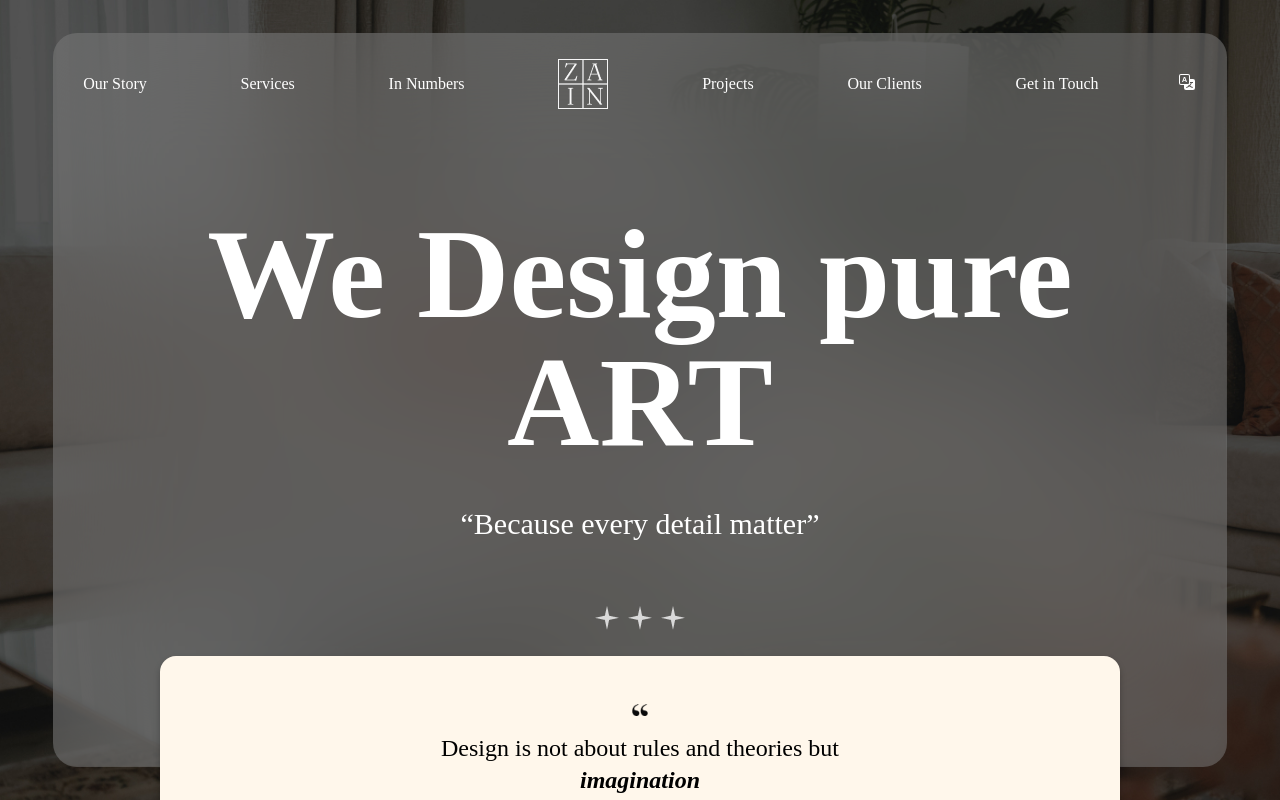
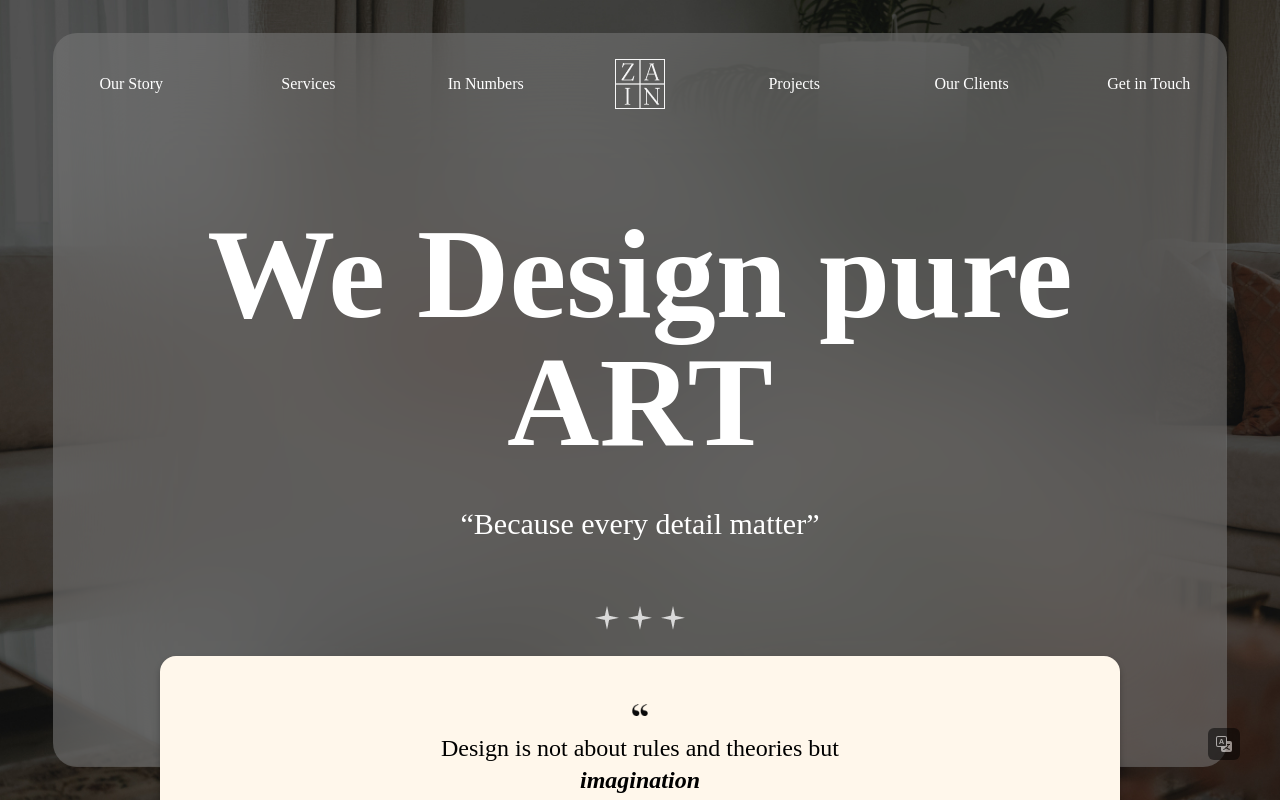
Before and after one commit to amxr21/zain-interior-website, a React (Vite) app in the folder frontend/: page / in a window 1280 px wide. Shown: the top 800 px of the page. Built offline with nearby package versions, Linux system fonts and the light colour scheme.

Commit message:
update translation button & fix some bugs

```diff
--- a/frontend/src/App.jsx
+++ b/frontend/src/App.jsx
@@ -10,7 +10,7 @@ import { LanguageContextWrapper } from "./context/LanguageContext"
 
 function App(){
   return (
-    <div className="bg-[#FFFAF3] font-[Doran]">
+    <div className="bg-[#FFFAF3] font-[Doran] relative">
       <LanguageContextWrapper>
         <NavBar/>
         <Home/>
--- a/frontend/src/components/Connect.jsx
+++ b/frontend/src/components/Connect.jsx
@@ -1,16 +1,19 @@
 import { translations } from "../data";
 
+import { ConnectMedia } from "./index";
 
-const Connect = () => {
+const Connect = ({ language }) => {
     return (
-        <div id="Connect" className="flex gap-x-2 ">
-            <h2 className="mr-5 font-semibold">Connect: </h2>
+        <div id="Connect" className="flex gap-x-8 ">
+            <h2 className="font-semibold">{language == 'ar' ? "أقرب" : 'Connect'}:</h2>
             <ul className="flex gap-x-2 grow justify-between font-extralight">
-                <li><a href="">WhatsApp</a></li>
-                <li><a href="">Instagram</a></li>
-                <li><a href="">TikTok</a></li>
-                <li><a href="">Maps</a></li>
-            </ul>
+                {
+                    Object.entries(translations[language].footer.contact.connect).map((connectMedia) => {
+                        return (
+                            <ConnectMedia key={connectMedia} link={connectMedia[1]} title={connectMedia[0]}/>
+                        )
+                    })
+                }</ul>
         </div>
     )
 }
--- /dev/null
+++ b/frontend/src/components/ConnectMedia.jsx
@@ -0,0 +1,8 @@
+const ConnectMedia = ({title, link}) => {
+    return (
+        <li><a href="">{title}</a></li>
+    )
+}
+
+
+export default ConnectMedia
--- a/frontend/src/components/GetInTouch.jsx
+++ b/frontend/src/components/GetInTouch.jsx
@@ -9,7 +9,7 @@ const GetInTouch = ({lang}) => {
                 <p>{translations[lang].footer.contact.location}</p>
             </div>
 
-            <Connect />
+            <Connect language={lang} />
 
 
         </div>
--- a/frontend/src/components/NavBar.jsx
+++ b/frontend/src/components/NavBar.jsx
@@ -4,8 +4,8 @@ import { NavLinks, TranslateButton } from "./index";
 const NavBar = () => {
     return (
         <nav className="absolute w-full h-42 bg-[transparent] px-[6.5%] gap-x-20 flex items-center justify-between z-[99999] ">
+            <TranslateButton />
             <NavLinks />
-            <TranslateButton />
 
         </nav>
     )
--- a/frontend/src/components/NavLink.jsx
+++ b/frontend/src/components/NavLink.jsx
@@ -1,7 +1,7 @@
 const NavLink = ({text, link}) => {
     return (
         // <Link className="font-extralight" to={`#${link}`}>
-            <a href={`#${link}`} className="font-extralight">
+            <a href={`#${link}`} className="font-extralight w-24 text-center">
                 <p>{text}</p>
 
             </a>
--- a/frontend/src/components/TranslateButton.jsx
+++ b/frontend/src/components/TranslateButton.jsx
@@ -1,12 +1,22 @@
-import { useContext } from "react"
+import { useContext, useReducer, useRef } from "react"
 import { LanguageContext } from "../context/LanguageContext"
 
 
 const TranslateButton = () => {
     const { language, setLanguage } = useContext(LanguageContext)
 
+    const translateButtonRef = useRef()
+
+    const translate = () => {
+        setLanguage(language == "ar" ? "en" : "ar")
+    }
+
+    const Out = () => {translateButtonRef.current.classList.replace('opacity-100', 'opacity-50')}
+
+    const In = () => {translateButtonRef.current.classList.replace('opacity-50', 'opacity-100')}
+
     return (
-        <div className="cursor-pointer w-5 h-5" onClick={() => {setLanguage(language == "ar" ? "en" : "ar")}}>
+        <div ref={translateButtonRef} className={`fixed opacity-50 rounded-md bottom-10 ${language == 'ar' ? 'left-10' : 'right-10'} flex flex-col p-2 bg-black items-center cursor-pointer`} onClick={translate} onMouseEnter={In} onMouseLeave={Out} >
             <svg xmlns="http://www.w3.org/2000/svg" width="16" height="16" fill="white" class="bi bi-translate" viewBox="0 0 16 16">
                 <path d="M4.545 6.714 4.11 8H3l1.862-5h1.284L8 8H6.833l-.435-1.286zm1.634-.736L5.5 3.956h-.049l-.679 2.022z"/>
                 <path d="M0 2a2 2 0 0 1 2-2h7a2 2 0 0 1 2 2v3h3a2 2 0 0 1 2 2v7a2 2 0 0 1-2 2H7a2 2 0 0 1-2-2v-3H2a2 2 0 0 1-2-2zm2-1a1 1 0 0 0-1 1v7a1 1 0 0 0 1 1h7a1 1 0 0 0 1-1V2a1 1 0 0 0-1-1zm7.138 9.995q.289.451.63.846c-.748.575-1.673 1.001-2.768 1.292.178.217.451.635.555.867 1.125-.359 2.08-.844 2.886-1.494.777.665 1.739 1.165 2.93 1.472.133-.254.414-.673.629-.89-1.125-.253-2.057-.694-2.82-1.284.681-.747 1.222-1.651 1.621-2.757H14V8h-3v1.047h.765c-.318.844-.74 1.546-1.272 2.13a6 6 0 0 1-.415-.492 2 2 0 0 1-.94.31"/>
--- a/frontend/src/components/index.js
+++ b/frontend/src/components/index.js
@@ -22,3 +22,4 @@ export { default as GetInTouch } from "./GetInTouch";
 export { default as Connect } from "./Connect";
 export { default as TranslateButton } from "./TranslateButton";
 export { default as PostFooter } from "./PostFooter";
+export { default as ConnectMedia } from "./ConnectMedia";
--- a/frontend/src/data.js
+++ b/frontend/src/data.js
@@ -120,7 +120,8 @@ const translations = {
           title: "Get in Touch",
           location: "Kingdom of Saudi Arabia, Jeddah. Zain headquarter, office. Flat no.368",
           email: "zain.interior.design@zain.com",
-          connect: "Connect: Whatsapp, Instagram, Tiktok, more"
+          connect:
+              {'Whatsapp': '', 'Instagram': '', 'Tiktok': '', 'email':''}
         },
         fromTo: "From Jeddah to the world",
         rights: "All rights reserved",
@@ -209,7 +210,8 @@ const translations = {
           title: "تواصل معنا",
           location: "المملكة العربية السعودية، جدة. المقر الرئيسي لزين، مكتب. شقة رقم 368",
           email: "zain.interior.design@zain.com",
-          connect: "تواصل عبر: واتساب، إنستجرام، تيك توك، وغيرها"
+          connect: {'واتساب': '', 'انستقرام': '', 'تيك توك': '', 'البريد الإلكتروني':''}
+        ,
         },
         fromTo: "من جدة إلى العالم",
         rights: "جميع الحقوق محفوظة"
```
